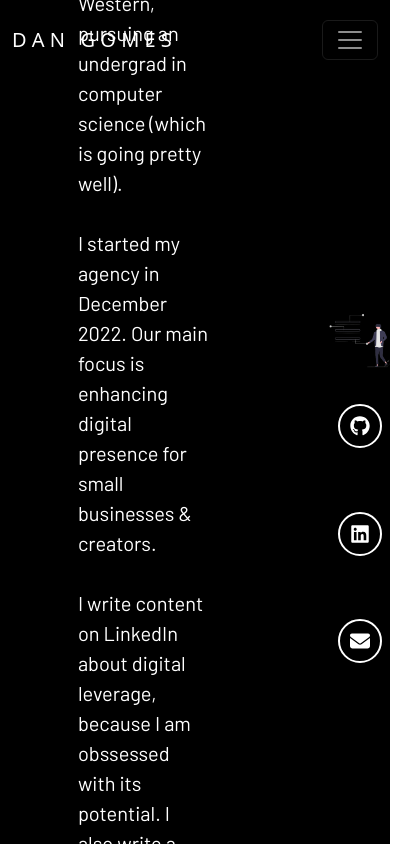
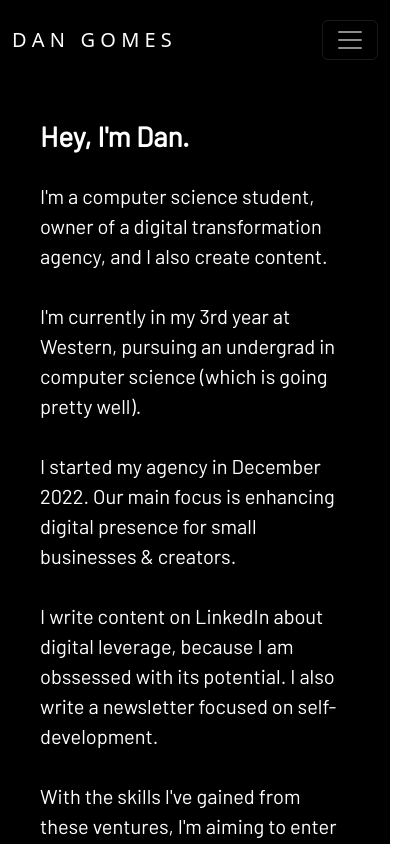
Before and after one commit to dan1el5/personalwebsite, a React (Create React App) app: page /about in a window 390 px wide. Shown: the top 844 px of the page, 412 px wide, since content can reach past the window. Built offline with nearby package versions, Linux system fonts and the light colour scheme; the HTML template or start-up script is replaced by a standard one.

Commit message:
mobile responsiveness

```diff
--- a/src/App.css
+++ b/src/App.css
@@ -367,6 +367,7 @@
 
 /* Mobile Responsive Styles */
 @media (max-width: 768px) {
+  /* home section */
   .home {
     display: flex;
     flex-direction: column; /* Change to column on mobile */
@@ -385,8 +386,15 @@
     text-align: center;
     align-items: center;
     padding: 20px; /* Adjust padding for better spacing on mobile */
+    padding-bottom: 100px;
     width: 100%; /* Full width on mobile */
     max-width: 300px; /* Limit width on larger screens */
+  }
+
+  .homeright img {
+    width: 100%; /* Set the width to 100% to make the image responsive */
+    max-width: 400px; /* Set a maximum width for the image */
+    height: auto; /* Allow the height to adjust proportionally */
   }
 
   .name {
@@ -420,8 +428,8 @@
   }
 
   .helppics {
-    height: 10%; /* Reduce image size on mobile */
-    width: 10%; /* Reduce image size on mobile */
+    height: 30%; /* Reduce image size on mobile */
+    width: 30%; /* Reduce image size on mobile */
     margin-bottom: 20px; /* Add some space below images on mobile */
   }
 
@@ -458,6 +466,7 @@
 
   .method p {
     flex-grow: 1;
+
     margin-bottom: 20px; /* Add some space below paragraphs on mobile */
   }
 
@@ -478,4 +487,124 @@
     color: black;
   }
 
+  /* agency section */
+  .agency {
+    flex-direction: column;
+    align-items: center;
+    padding-top: 200px;
+    margin-bottom: 200px;
+  }
+
+  .agencyleft,
+  .agencyright {
+    width: 100%;
+    padding: 20px;
+    text-align: left;
+    align-items: center;
+  }
+
+  .agencyleft {
+    padding-top: 20px; /* Adjust as needed to create space */
+  }
+
+  .aurelislogo {
+    width: 80%;
+  }
+
+  /* newsletter section */
+  .newsletter {
+    flex-direction: column; /* Stack content vertically */
+    height: auto; /* Allow content to expand naturally */
+    align-items: center;
+  }
+
+  .newsletterleft,
+  .newsletterright {
+    width: 100%; /* Expand content to full width */
+    text-align: left;
+    align-items: center;
+    padding: 20px; /* Add some padding for better spacing */
+  }
+
+  .pathforgephone {
+    width: 90%; /* Reduce the width of the image */
+    max-width: 300px; /* Set a maximum width for the image */
+    height: auto;
+    margin: 0 auto; /* Center the image horizontally */
+  }
+
+  .img-mobile-padding {
+    padding-bottom: 100px;
+    width: 100%; /* Set the width to 100% for full-width on mobile */
+    height: auto; /* Maintain aspect ratio */
+    max-width: 400px; /* Define a maximum width for the image */
+  }
+
+  /* dev portfolio section */
+  .skills {
+    height: auto; /* Remove fixed height for mobile responsiveness */
+    padding: 100px; /* Add padding for spacing */
+  }
+
+  .skillicons {
+    height: 50px;
+    width: 100px;
+    margin: 20px
+  }
+
+  .projects {
+    height: auto; /* Remove fixed height for mobile responsiveness */
+    padding: 20px; /* Add padding for spacing */
+  }
+
+  .projectimgs {
+    height: auto;
+    width: 100%;
+    padding-bottom: 250px; /* Reduce padding for spacing */
+  }
+
+  .projdesc {
+    font-size: 16px; /* Adjust font size for readability on mobile */
+  }
+
+  /* about section */
+  .about {
+    height: auto; /* Remove fixed height for mobile responsiveness */
+    padding: 20px; /* Add padding for spacing */
+    flex-direction: column; /* Change flex-direction for mobile */
+    align-items: center;
+  }
+
+  .aboutleft {
+    display: flex;
+    flex-direction: column;
+    justify-content: center;
+    text-align: left;
+    align-items: left; /* Center text for mobile */
+    width: 100%; /* Occupy full width on mobile */
+    padding: 20px; /* Adjust padding for spacing */
+  }
+
+  .aboutright {
+    display: flex;
+    flex-direction: column;
+    justify-content: center;
+    align-items: center;
+    width: 100%; /* Occupy full width on mobile */
+    padding: 20px; /* Adjust padding for spacing */
+  }
+
+  .aboutimg {
+    height: auto;
+    width: 70%; /* Adjust image width for mobile */
+    margin-top: 20px; /* Add margin for spacing */
+  }
+
+  .iconstyling {
+    height: 20px;
+    width: 20px;
+    margin: 10px; /* Reduce margin for spacing */
+    padding: 10px;
+    border-radius: 50%; /* Make the icons circular */
+  }
 }
--- a/src/components/Agency.js
+++ b/src/components/Agency.js
@@ -22,7 +22,7 @@ const Agency = () => {
 
                         <div style={{ display: 'flex', alignItems: 'center', paddingBottom: '10px'}}>
                         <AiOutlineCheckCircle />
-                        <span className="grey">&nbsp;&nbsp;&nbsp;Comprehensive Social Media Management</span>
+                        <span className="grey">&nbsp;&nbsp;&nbsp;Social Media Management</span>
                         </div>
 
                         <div style={{ display: 'flex', alignItems: 'center', paddingBottom: '10px'}}>
--- a/src/components/Newsletter.js
+++ b/src/components/Newsletter.js
@@ -11,7 +11,8 @@ const Newsletter = () => {
         <div className="main">
 
             <img
-                style={{ width: '50%', height: '50%', paddingTop: '100px', marginBottom: '-100px' }}
+                className="img-mobile-padding"
+                style={{ width: '60%', height: '60%', paddingTop: '100px', marginBottom: '-100px' }}
                 src={pathforgeBanner}
                 alt="PathForge"
             />
```
